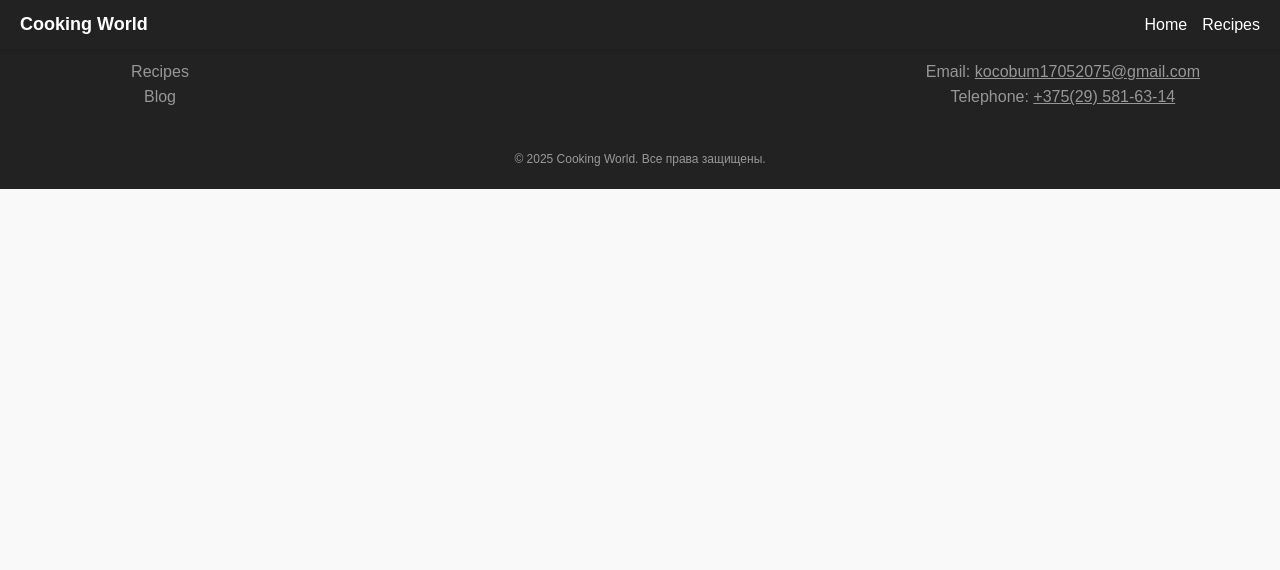
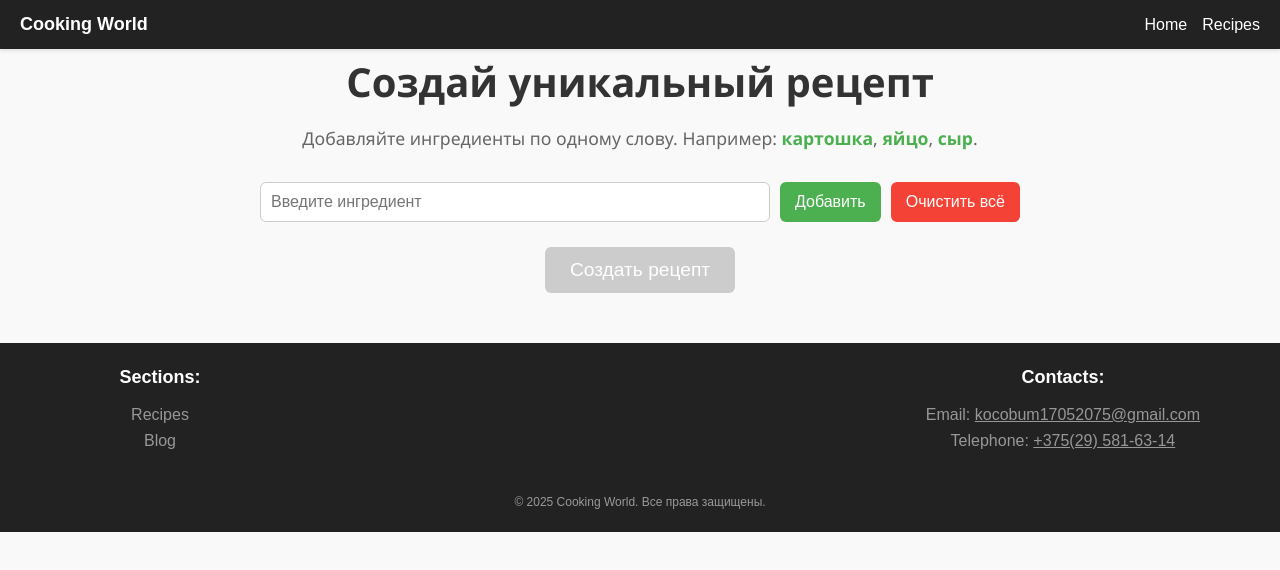
Before and after one commit to Roman17082000/culinary-website, a React (Vite) app: page /create-recipe in a window 1280 px wide. Shown: the top 570 px of the page. Built offline with nearby package versions, Linux system fonts and the light colour scheme.

Commit message:
generateRecipe add

```diff
--- a/package.json
+++ b/package.json
@@ -14,6 +14,7 @@
     "@react-three/fiber": "^8.17.14",
     "classnames": "^2.5.1",
     "framer-motion": "^12.4.7",
+    "openai": "^4.87.3",
     "react": "^18.3.1",
     "react-dom": "^18.3.1",
     "react-router-dom": "^7.1.1",
--- a/src/App.tsx
+++ b/src/App.tsx
@@ -11,7 +11,7 @@ const App: React.FC = () => {
       <Header />
       <Routes>
         <Route path="/" element={<Home />} />
-        <Route path="/recipes" element={<RecipePage />} />
+        <Route path="/create-recipe" element={<RecipePage />} />
       </Routes>
       <Footer />
     </Router>
--- a/src/pages/RecipePage/RecipePage.scss
+++ b/src/pages/RecipePage/RecipePage.scss
@@ -1,51 +1,129 @@
-.category-page {
-  width: 100%;
-  padding: 100px 30px 50px 30px;
+.recipe-generator {
+  max-width: 800px;
+  margin: 0 auto;
+  padding: 50px 20px;
+  text-align: center;
+  font-family: "Segoe UI", sans-serif;
 
   h1 {
-    text-align: center;
-    font-size: 2rem;
-    margin-bottom: 20px;
+    font-size: 2.5rem;
+    margin-bottom: 10px;
+    color: #333;
   }
 
-  .recipe-list {
-    display: grid;
-    grid-template-columns: repeat(auto-fit, minmax(200px, 1fr));
-    gap: 20px;
+  p {
+    font-size: 1.1rem;
+    color: #666;
+    margin-bottom: 30px;
 
-    .recipe-item {
-      display: flex;
-      flex-direction: column;
-      align-items: center;
-      background: #fff;
-      border: 1px solid #ddd;
-      border-radius: 8px;
-      padding: 15px;
-      text-align: center;
-      transition:
-        transform 0.3s,
-        box-shadow 0.3s;
+    em {
+      font-style: normal;
+      font-weight: bold;
+      color: #4caf50;
+    }
+  }
+
+  .input-group {
+    display: flex;
+    justify-content: center;
+    flex-wrap: wrap;
+    gap: 10px;
+    margin-bottom: 25px;
+
+    input {
+      padding: 10px;
+      font-size: 1rem;
+      border: 1px solid #ccc;
+      border-radius: 6px;
+      min-width: 200px;
+      flex: 1;
+    }
+
+    button {
+      padding: 10px 15px;
+      font-size: 1rem;
+      border: none;
+      border-radius: 6px;
+      cursor: pointer;
+      transition: background-color 0.3s ease;
+
+      &:disabled {
+        cursor: not-allowed;
+        background-color: #ccc;
+      }
+    }
+
+    button:not(.clear-button) {
+      background-color: #4caf50;
+      color: #fff;
+
+      &:hover:enabled {
+        background-color: #43a047;
+      }
+    }
+
+    .clear-button {
+      background-color: #f44336;
+      color: white;
 
       &:hover {
-        transform: translateY(-5px);
-        box-shadow: 0 4px 8px rgba(0, 0, 0, 0.2);
-      }
-
-      img {
-        width: 100%;
-        height: auto;
-        border-bottom: 1px solid #ddd;
-      }
-
-      h3 {
-        margin: 10px 0;
-        font-size: 1.2rem;
-      }
-
-      p {
-        font-size: 0.9rem;
-        color: #666;
+        background-color: #d32f2f;
       }
     }
   }
+
+  .ingredients-list {
+    display: flex;
+    flex-wrap: wrap;
+    justify-content: center;
+    gap: 10px;
+    margin-bottom: 30px;
+
+    .ingredient {
+      background-color: #f0f0f0;
+      border-radius: 20px;
+      padding: 6px 12px;
+      display: flex;
+      align-items: center;
+      font-size: 1rem;
+
+      button {
+        background: none;
+        border: none;
+        color: #e53935;
+        margin-left: 8px;
+        cursor: pointer;
+      }
+    }
+  }
+
+  .generate-button {
+    font-size: 1.2rem;
+    padding: 12px 25px;
+    background-color: #2196f3;
+    color: white;
+    border: none;
+    border-radius: 6px;
+    cursor: pointer;
+    transition: background-color 0.3s;
+
+    &:disabled {
+      background-color: #ccc;
+      cursor: not-allowed;
+    }
+
+    &:hover:enabled {
+      background-color: #1976d2;
+    }
+  }
+
+  .recipe-result {
+    margin-top: 30px;
+    text-align: left;
+    background-color: #f9f9f9;
+    padding: 25px;
+    border-radius: 8px;
+    font-size: 1.1rem;
+    white-space: pre-line;
+  }
 }
--- a/src/pages/RecipePage/RecipePage.tsx
+++ b/src/pages/RecipePage/RecipePage.tsx
@@ -1,51 +1,124 @@
-import React from "react";
-import { useParams } from "react-router-dom";
+import React, { useState } from "react";
 import "./RecipePage.scss";
 
-const recipes = [
+const RecipePage: React.FC = () => {
+  const [ingredients, setIngredients] = useState<string[]>([]);
+  const [inputValue, setInputValue] = useState("");
+  const [recipe, setRecipe] = useState<string | null>(null);
+  const [loading, setLoading] = useState(false);
+
+  const addIngredient = () => {
+    const trimmed = inputValue.trim().toLowerCase();
+    if (!trimmed || trimmed.includes(" ") || ingredients.includes(trimmed))
+      return;
+
+    setIngredients([...ingredients, trimmed]);
+    setInputValue("");
+  };
+
+  const clearIngredients = () => {
+    setIngredients([]);
+    setRecipe(null);
+  };
+
+  const generateRecipe = async () => {
+    if (ingredients.length === 0) return;
+    setLoading(true);
+    setRecipe(null);
+
+    try {
+      const response = await fetch(
+        "https://openrouter.ai/api/v1/chat/completions",
         {
-    id: 1,
-    name: "Pancakes",
-    category: 1,
-    image: "/images/pancakes.jpg",
-    description: "Delicious breakfast pancakes.",
+          method: "POST",
+          headers: {
+            Authorization:
+              "Bearer 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",
+            "Content-Type": "application/json",
+            "HTTP-Referer": "http://localhost:5173",
+            "X-Title": "RecipeGenerator",
+          },
+          body: JSON.stringify({
+            model: "nousresearch/deephermes-3-mistral-24b-preview:free",
+            messages: [
+              {
+                role: "system",
+                content:
+                  "Ты профессиональный повар. Создай интересные рецепты на основе предложенных ингредиентов.",
               },
               {
-    id: 2,
-    name: "Caesar Salad",
-    category: 2,
-    image: "/images/caesar-salad.jpg",
-    description: "Classic Caesar salad for lunch.",
+                role: "user",
+                content: `Вот ингредиенты: ${ingredients.join(", ")}. Что можно из них приготовить?`,
               },
-  {
-    id: 3,
-    name: "Steak Dinner",
-    category: 3,
-    image: "/images/steak.jpg",
-    description: "Juicy steak for dinner.",
+            ],
+          }),
         },
-];
-
-const RecipePage: React.FC = () => {
-  const { id } = useParams<{ id: string }>();
-
-  const categoryRecipes = recipes.filter(
-    (recipe) => recipe.category === Number(id),
       );
 
+      const data = await response.json();
+      const content = data.choices?.[0]?.message?.content;
+      setRecipe(content || "Не удалось сгенерировать рецепт.");
+    } catch (error) {
+      console.error("Ошибка генерации рецепта:", error);
+      setRecipe("Произошла ошибка при генерации рецепта.");
+    }
+
+    setLoading(false);
+  };
+
   return (
-    <div className="category-page">
-      <h2>Recipes in Category {id}vc</h2>
-      <div className="recipe-list">
-        {categoryRecipes.map((recipe) => (
-          <div className="recipe-item" key={recipe.id}>
-            <img src={recipe.image} alt={recipe.name} />
-            <h3>{recipe.name}</h3>
-            <p>{recipe.description}</p>
+    <section className="recipe-generator">
+      <h1>Создай уникальный рецепт</h1>
+      <p>
+        Добавляйте ингредиенты по одному слову. Например: <em>картошка</em>,{" "}
+        <em>яйцо</em>, <em>сыр</em>.
+      </p>
+
+      <div className="input-group">
+        <input
+          type="text"
+          value={inputValue}
+          placeholder="Введите ингредиент"
+          onChange={(e) => setInputValue(e.target.value)}
+        />
+        <button
+          onClick={addIngredient}
+          disabled={!inputValue.trim() || inputValue.includes(" ")}
+        >
+          Добавить
+        </button>
+        <button onClick={clearIngredients} className="clear-button">
+          Очистить всё
+        </button>
       </div>
+
+      {ingredients.length > 0 && (
+        <div className="ingredients-list">
+          {ingredients.map((ing, index) => (
+            <span key={index} className="ingredient">
+              {ing}
+              <button
+                onClick={() =>
+                  setIngredients(ingredients.filter((_, i) => i !== index))
+                }
+              >
+                ❌
+              </button>
+            </span>
           ))}
         </div>
-    </div>
+      )}
+
+      <button
+        onClick={generateRecipe}
+        disabled={loading || ingredients.length === 0}
+        className="generate-button"
+      >
+        {loading ? "Генерируем..." : "Создать рецепт"}
+      </button>
+
+      {recipe && <div className="recipe-result">{recipe}</div>}
+    </section>
   );
 };
 
```
Also changed, not shown: 1 other file (tests, documents, lock files or other folders). Lines whose indentation alone changed are shown as unchanged.
